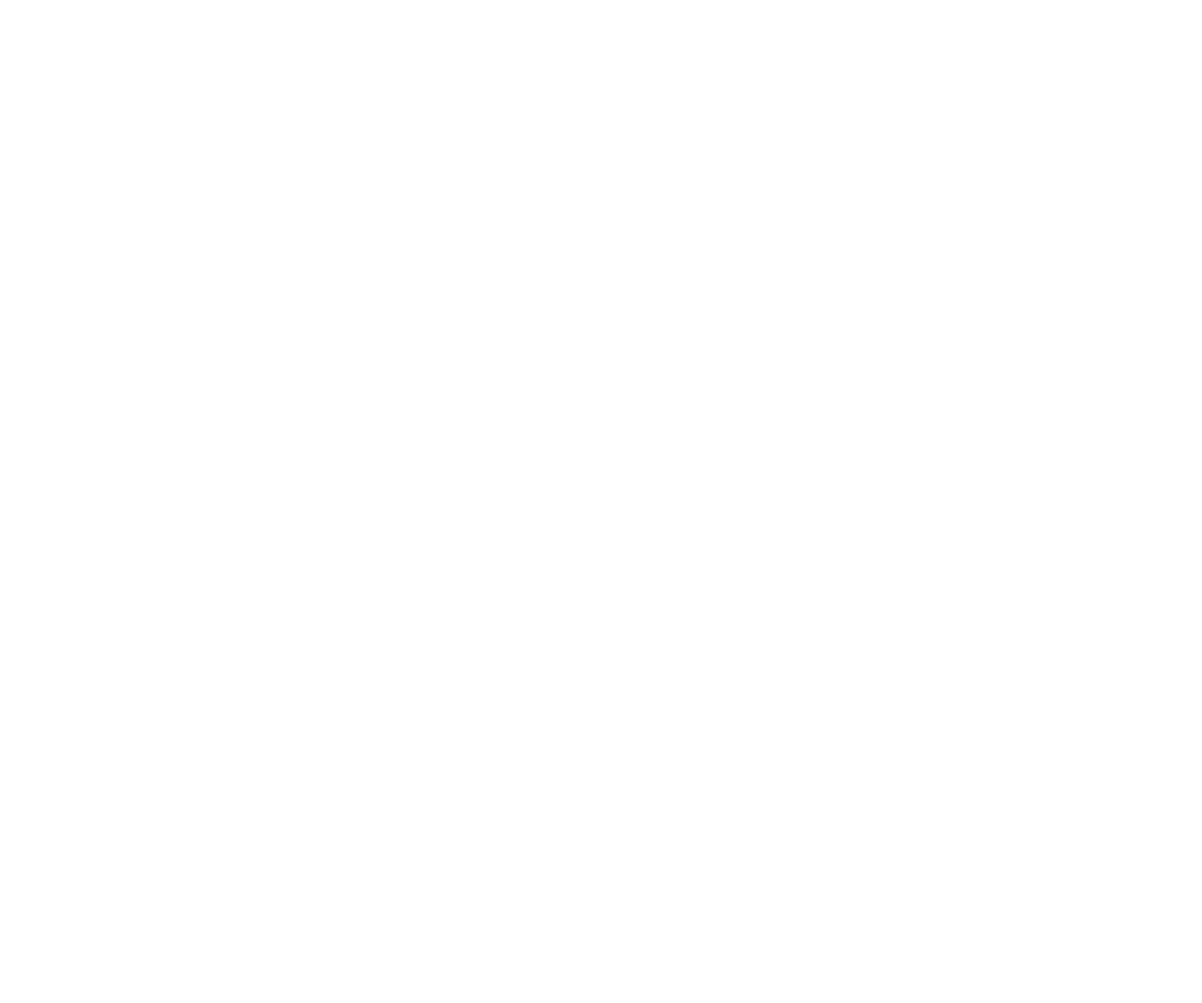
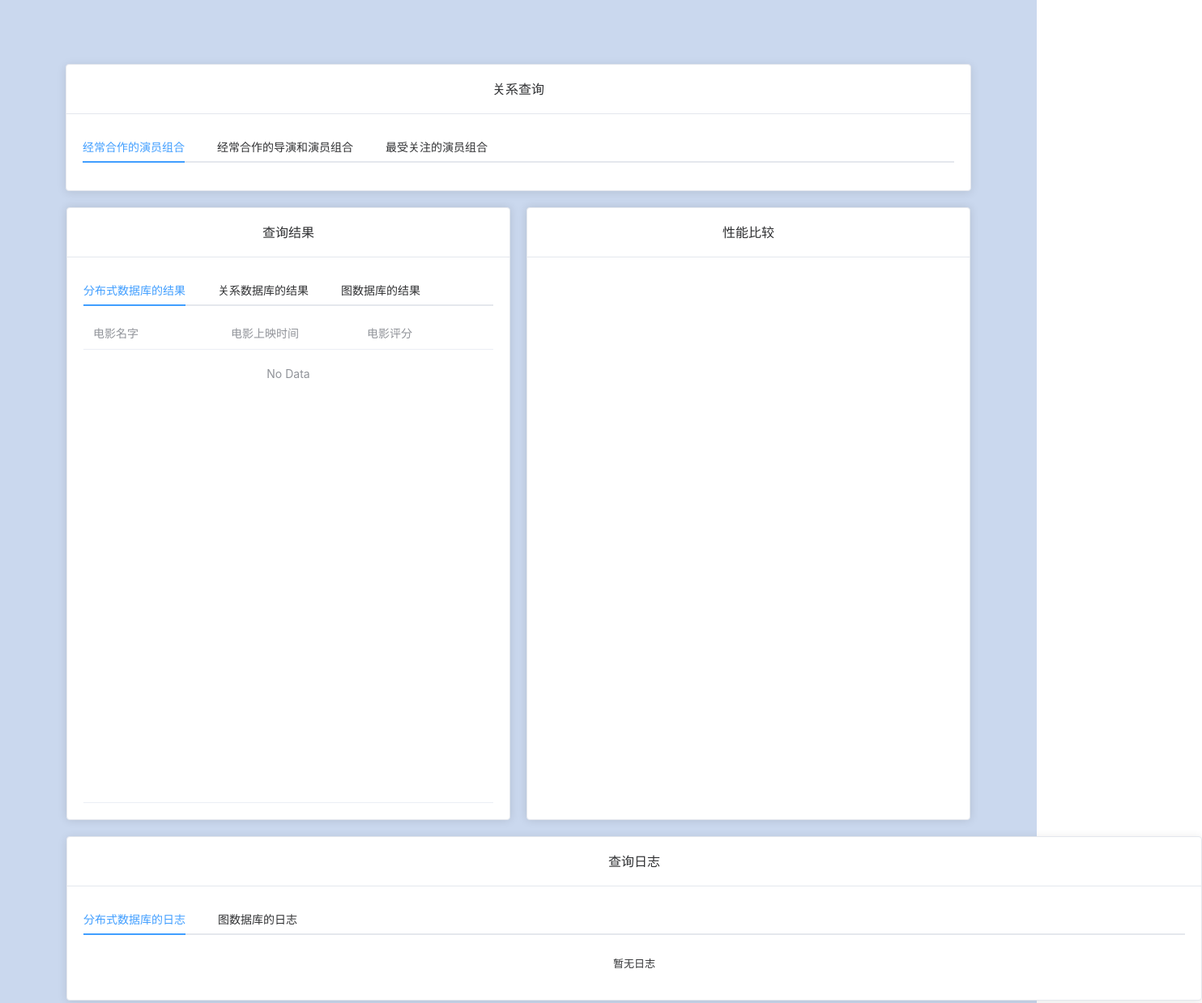
Before and after one commit to Viviennie/database_house_frontend, a Vue app: page /relation in a window 1280 px wide. Before the commit this address had no page. Shown: the part 61-1300 px from the top of the page at 81% size, 1484 px wide, since content can reach past the window. Before the commit the page ends 800 px from the top, so only its background shows below. Built offline with nearby package versions, Linux system fonts and the light colour scheme.

Commit message:
添加合作关系查询页面

```diff
--- a/src/components/NavBar.vue
+++ b/src/components/NavBar.vue
@@ -16,6 +16,10 @@
       <el-icon><Connection /></el-icon>
       电影溯源
     </el-menu-item>
+    <el-menu-item index="/relation">
+      <el-icon><Phone/></el-icon>
+      演员和导演关系查询
+    </el-menu-item>
     <el-menu-item index="/documentation">
       <el-icon><Document /></el-icon>
       项目文档
@@ -26,7 +30,7 @@
 <script setup>
 import { ref, watch } from 'vue'
 import { useRoute } from 'vue-router'
-import { Search, Connection, Document } from '@element-plus/icons-vue'
+import { Search, Connection, Document,Phone } from '@element-plus/icons-vue'
 
 const route = useRoute()
 const activeIndex = ref(route.path)
--- a/src/router/index.js
+++ b/src/router/index.js
@@ -20,11 +20,18 @@
       meta: { transition: 'slide-fade' }
     },
     {
+      path: '/relation',
+      name: 'Relation',
+      component: () => import('../views/Relation.vue'),
+      meta: { transition: 'slide-fade' }
+    },
+    {
       path: '/documentation',
       name: 'Documentation',
       component: () => import('../views/Documentation.vue'),
       meta: { transition: 'slide-fade' }
     }
+
   ]
 })
 
--- /dev/null
+++ b/src/views/Relation.vue
@@ -0,0 +1,300 @@
+<template>
+    <div class="query-container" v-loading="loading">
+      <el-card class="query-form">
+        <template #header>
+          <div class="card-header">
+            <span>关系查询</span>
+          </div>
+        </template>
+        <el-tabs >
+            <el-tab-pane label="经常合作的演员组合">
+            </el-tab-pane>
+            <el-tab-pane label="经常合作的导演和演员组合">
+            </el-tab-pane>
+            <el-tab-pane label="最受关注的演员组合">
+            </el-tab-pane>
+        </el-tabs>
+      </el-card>
+
+      <!-- 查询结果展示 -->
+      <div v-if=true class="results-container">
+        <el-card class="result-list">
+          <template #header>
+            <div class="card-header">
+              <span>查询结果</span>
+            </div>
+          </template>
+          <el-tabs >
+            <el-tab-pane label="分布式数据库的结果">
+              <el-table :data="dr" style="width: 100%; height: 600px;">
+                <el-table-column prop="movie_name" label="电影名字" />
+                <!-- <el-table-column prop="movieId" label="电影ID" />
+                <el-table-column prop="directors" label="导演" />
+                <el-table-column prop="actors" label="演员" /> -->
+                <el-table-column prop="movie_release_time" label="电影上映时间"  />
+                <el-table-column prop="movie_score" label="电影评分"  :formatter="formatScore" />
+                <!-- <el-table-column prop="versions" label="版本" />
+                <el-table-column prop="style" label="风格" />
+                <el-table-column prop="asin" label="ASIN码" /> -->
+              </el-table>
+            </el-tab-pane>
+            <el-tab-pane label="关系数据库的结果">
+              <el-table :data="rr" style="width: 100%; height: 600px;">
+                <el-table-column prop="movie_name" label="电影名字" />
+                <!-- <el-table-column prop="movieId" label="电影ID" />
+                <el-table-column prop="directors" label="导演" />
+                <el-table-column prop="actors" label="演员" /> -->
+                <el-table-column prop="movie_release_time" label="电影上映时间"  />
+                <el-table-column prop="movie_score" label="电影评分"  :formatter="formatScore" />
+                <!-- <el-table-column prop="versions" label="版本" />
+                <el-table-column prop="style" label="风格" />
+                <el-table-column prop="asin" label="ASIN码" /> -->
+              </el-table>
+            </el-tab-pane>
+            <el-tab-pane label="图数据库的结果">
+              <el-table :data="gr" style="width: 100%; height: 600px;">
+                <el-table-column prop="movie_name" label="电影名字" />
+                <!-- <el-table-column prop="movieId" label="电影ID" />
+                <el-table-column prop="directors" label="导演" />
+                <el-table-column prop="actors" label="演员" /> -->
+                <el-table-column prop="movie_release_time" label="电影上映时间"  />
+                <el-table-column prop="movie_score" label="电影评分"  :formatter="formatScore" />
+                <!-- <el-table-column prop="versions" label="版本" />
+                <el-table-column prop="style" label="风格" />
+                <el-table-column prop="asin" label="ASIN码" /> -->
+              </el-table>
+            </el-tab-pane>
+          </el-tabs>
+        </el-card>
+
+        <el-card class="performance-chart">
+          <template #header>
+            <div class="card-header">
+              <span>性能比较</span>
+            </div>
+          </template>
+          <div ref="chartRef" style="height: 400px"></div>
+        </el-card>
+
+        <el-card v-if=true class="logs-card">
+          <template #header>
+            <div class="card-header" label-width="120px">
+              <span>查询日志</span>
+            </div>
+          </template>
+          <el-tabs >
+            <el-tab-pane label="分布式数据库的日志">
+              <div style="max-width: 100%;overflow-x: auto;">
+                <pre>{{fenbulog}}</pre>
+              </div>
+            </el-tab-pane>
+            <el-tab-pane label="图数据库的日志">
+              <div style="max-width: 100%;overflow-x: auto;">
+                <pre>{{ graphlog }}</pre>
+              </div>
+            </el-tab-pane>
+          </el-tabs>
+        </el-card>
+      </div>
+    </div>
+  </template>
+
+  <script setup>
+  import { ref, reactive, onMounted, computed } from 'vue'
+  import * as echarts from 'echarts'
+  import { fetchDistributedData } from '../api/distributedService'
+  import { fetchRelationalData } from '../api/relationalService'
+  import { fetchGraphData } from '../api/graphService'
+  import { ElMention, ElMessage, formatter } from 'element-plus'
+
+  const queryForm = reactive({
+    name: '',
+    releaseDate: ['2000-1-1','2010-1-1'],
+    version: '',
+    directors: '',
+    actors: '',
+    style: '',
+    positiveRate: 50,
+    score: [0, 5],
+    limit:50
+  })
+  let loading=ref(false)
+  const chartRef = ref(null)
+  let chart = null
+  const fenbulog=ref("暂无日志")
+  const graphlog=ref("暂无日志")
+  const rr=ref([])
+  const dr=ref([])
+  const gr=ref([])
+
+  const validateScoreRange = () => {
+    if (queryForm.score[1] < queryForm.score[0]) {
+      queryForm.score[1] = queryForm.score[0]
+    }
+  }
+
+  const handleSubmit = async () => {
+    validateScoreRange()
+    let relationalResponse = null
+    let distributedResponse = null
+    let graphResponse = null
+    let a=0
+    let b=0
+    let c=0
+    rr.value=[]
+    dr.value=[]
+    gr.value=[]
+    graphlog.value=""
+    fenbulog.value=""
+    loading.value=true
+    try {
+      relationalResponse =await fetchRelationalData(queryForm)
+    } catch (error) {
+      ElMessage({message:'关系型数据库查询失败',type: 'error'})
+    }
+    try {
+       distributedResponse= await fetchDistributedData(queryForm)
+    } catch (error) {
+      ElMessage({message:'分布式查询失败',type: 'error'})
+    }
+    try {
+      graphResponse =await fetchGraphData(queryForm)
+    } catch (error) {
+      ElMessage({message:'图数据库查询失败',type: 'error'})
+      // ElMessage.error('查询失败，请稍后重试')
+    }
+    if (distributedResponse && distributedResponse.data ) {
+      a=distributedResponse.data.time
+      dr.value =distributedResponse.data.results
+      fenbulog.value=distributedResponse.data.report
+      ElMessage({message:"分布式数据库查询成功",type: 'success'})
+    }
+
+    if (relationalResponse && relationalResponse.data ) {
+      b=relationalResponse.data.time
+      rr.value =relationalResponse.data.results
+      ElMessage({message:"关系型数据库查询成功",type: 'success'})
+    }
+
+    if (graphResponse && graphResponse.data ) {
+      c=graphResponse.data.time
+      gr.value =graphResponse.data.results
+      graphlog.value=graphResponse.data.report
+      ElMessage({message: '图数据库查询成功',type: 'success'})
+    }
+    updateChart([
+       a,b,c,
+    ])
+    loading.value=false
+  }
+
+  const updateChart = (performanceData) => {
+    if (!chart) {
+      chart = echarts.init(chartRef.value)
+    }
+
+    const option = {
+      title: {
+        text: '数据仓库查询性能比较'
+      },
+      tooltip: {},
+      xAxis: {
+        data: ['分布式数据仓库', '关系型数据仓库', '图数据仓库']
+      },
+      yAxis: {
+        name: '查询时间(ms)'
+      },
+      series: [{
+        name: '查询时间',
+        type: 'bar',
+        data: performanceData
+      }]
+    }
+
+    chart.setOption(option)
+  }
+
+  onMounted(() => {
+    window.addEventListener('resize', () => {
+      chart?.resize()
+    })
+  })
+
+  function formatScore(row, column, cellValue) {
+      return cellValue ? cellValue.toFixed(2) : '-';
+    }
+
+
+  </script>
+
+  <style scoped>
+  .query-container {
+    padding: 20px;
+    width: 100%;
+    box-sizing: border-box;
+    background-color: var(--background-color);
+    min-height: calc(100vh - 60px);
+    margin-top: 60px;
+
+  }
+
+  .query-form {
+    width: 90%; /* 修改这里，增加表单宽度 */
+    max-width: 1400px; /* 增加最大宽度 */
+    margin: 0 auto 20px;
+    box-shadow: 0 2px 12px 0 rgba(0, 0, 0, 0.1);
+  }
+  .form-content {
+    padding: 20px;
+  }
+
+  .el-form-item {
+    margin-bottom: 22px;
+  }
+
+  .form-footer {
+    text-align: center;
+    margin-top: 30px;
+  }
+
+  .results-container {
+    width: 90%; /* 修这里，增加结果区域宽度 */
+    max-width: 1400px; /* 增加最大宽度 */
+    margin: 0 auto;
+    display: grid;
+    gap: 20px;
+    grid-template-columns: repeat(auto-fit, minmax(500px, 1fr));
+  }
+
+  .logs-card {
+    margin-top: 20px;
+    width: 90%; /* 修改这里，增加表单宽度 */
+    width: 1400px; /* 增加最大宽度 */
+    margin: 0 auto 20px;
+    box-shadow: 0 2px 12px 0 rgba(0, 0, 0, 0.1);
+  }
+
+  .log-entry {
+    padding: 10px;
+    border-bottom: 1px solid #e8e8e8;
+  }
+
+  .card-header {
+    font-weight: bold;
+  }
+
+  @media (max-width: 768px) {
+    .query-container {
+      padding: 10px;
+    }
+
+    .query-form,
+    .results-container {
+      width: 95%;
+    }
+
+    .results-container {
+      grid-template-columns: 1fr;
+    }
+  }
+  </style>
```
